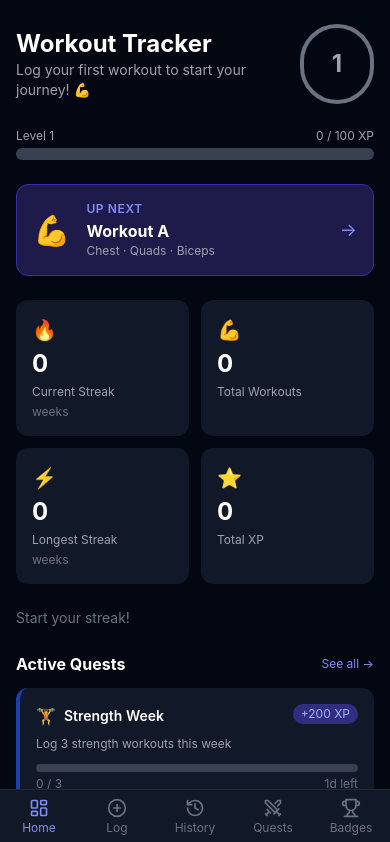
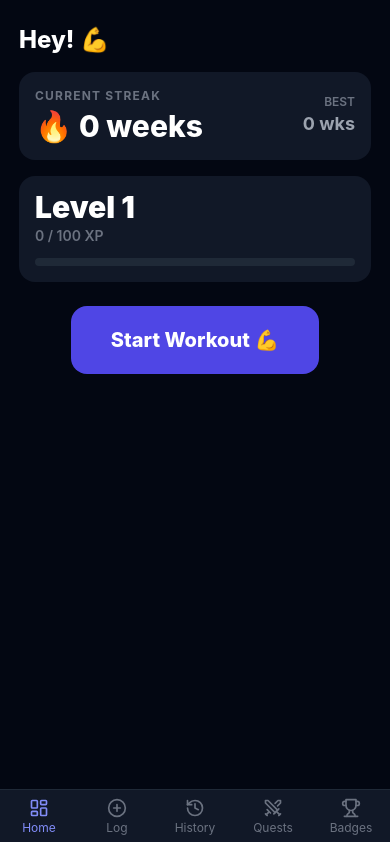
Before and after one commit to locoprowrestling/workouts, a React (Vite) app: page / in a window 390 px wide. Shown: the top 842 px of the page. Built offline with nearby package versions, Linux system fonts and the light colour scheme.

Commit message:
feat: redesign dashboard with achievements-first mobile layout

```diff
--- a/src/pages/Dashboard.tsx
+++ b/src/pages/Dashboard.tsx
@@ -1,109 +1,75 @@
-import { Link } from 'react-router-dom';
+import { useNavigate } from 'react-router-dom';
 import { useApp } from '../context/AppContext';
-import LevelBadge from '../components/ui/LevelBadge';
-import XPBar from '../components/ui/XPBar';
-import StreakCounter from '../components/ui/StreakCounter';
-import StatCard from '../components/ui/StatCard';
-import QuestCard from '../components/ui/QuestCard';
-import WorkoutCard from '../components/ui/WorkoutCard';
-import { WORKOUT_TEMPLATES } from '../constants/workoutTemplates';
-
-function getNextTemplate(sessions: { templateId: string | null }[]): string {
-  const last = sessions.find((s) => s.templateId === 'A' || s.templateId === 'B');
-  if (!last) return 'A';
-  return last.templateId === 'A' ? 'B' : 'A';
-}
-
-function getMotivation(totalWorkouts: number, streak: number): string {
-  if (totalWorkouts === 0) return "Log your first workout to start your journey! 💪";
-  if (streak === 0) return "Get back on track — your streak is waiting to be rebuilt!";
-  if (streak >= 10) return `${streak} weeks strong — you're unstoppable! ⚡`;
-  if (streak >= 5) return `${streak}-week streak — you're building a real habit! 🌊`;
-  return `${streak}-week streak — keep it going! 🔥`;
-}
+import { getRecentPRs } from '../lib/pr';
+import { LEVEL_THRESHOLDS } from '../constants/levels';
 
 export default function Dashboard() {
   const { state } = useApp();
-  const { profile, sessions, quests } = state;
+  const navigate = useNavigate();
+  const { profile, sessions } = state;
 
-  const nextTemplate = getNextTemplate(sessions);
-  const nextWorkout = WORKOUT_TEMPLATES.find((t) => t.id === nextTemplate);
-  const activeQuests = quests.filter((q) => !q.completed).slice(0, 3);
-  const recentSessions = sessions.slice(0, 5);
+  const recentPRs = getRecentPRs(sessions, 3);
+
+  const levelFloor = LEVEL_THRESHOLDS[profile.level - 1] ?? 0;
+  const levelCeiling = LEVEL_THRESHOLDS[profile.level] ?? levelFloor + 100;
+  const xpInLevel = profile.totalXP - levelFloor;
+  const xpNeeded = levelCeiling - levelFloor;
+  const percent = Math.min(100, Math.round((xpInLevel / xpNeeded) * 100));
 
   return (
-    <div className="px-4 py-6 max-w-lg mx-auto flex flex-col gap-6">
-      {/* Header */}
-      <div className="flex items-center justify-between">
+    <div className="flex flex-col items-center px-4 py-6 max-w-sm mx-auto gap-4">
+      <div className="w-full text-2xl font-extrabold text-white">Hey! 💪</div>
+
+      {/* Streak */}
+      <div className="w-full bg-gray-900 rounded-2xl p-4 flex items-center justify-between">
         <div>
-          <h1 className="text-2xl font-bold text-white">Workout Tracker</h1>
-          <p className="text-sm text-gray-400">{getMotivation(profile.totalWorkouts, profile.currentStreak)}</p>
+          <div className="text-xs font-bold text-gray-500 tracking-widest mb-1">CURRENT STREAK</div>
+          <div className="text-3xl font-extrabold text-white">🔥 {profile.currentStreak} weeks</div>
         </div>
-        <LevelBadge level={profile.level} size="lg" />
+        <div className="text-right">
+          <div className="text-xs font-semibold text-gray-500">BEST</div>
+          <div className="text-lg font-bold text-gray-400">{profile.longestStreak} wks</div>
+        </div>
       </div>
 
-      {/* XP Bar */}
-      <XPBar totalXP={profile.totalXP} level={profile.level} />
-
-      {/* Up Next */}
-      {nextWorkout && (
-        <Link to="/log" className="bg-indigo-950 border border-indigo-800 rounded-xl p-4 flex items-center gap-4 hover:bg-indigo-900 transition-colors">
-          <div className="text-3xl">{'A' === nextTemplate ? '💪' : '🔥'}</div>
-          <div className="flex-1">
-            <div className="text-xs text-indigo-400 font-semibold uppercase tracking-wider mb-0.5">Up Next</div>
-            <div className="font-bold text-white">{nextWorkout.name}</div>
-            <div className="text-xs text-gray-400">{nextWorkout.focus}</div>
-          </div>
-          <div className="text-indigo-400 text-lg">→</div>
-        </Link>
-      )}
-
-      {/* Stats */}
-      <div className="grid grid-cols-2 gap-3">
-        <StatCard icon="🔥" label="Current Streak" value={profile.currentStreak} sub="weeks" />
-        <StatCard icon="💪" label="Total Workouts" value={profile.totalWorkouts} />
-        <StatCard icon="⚡" label="Longest Streak" value={profile.longestStreak} sub="weeks" />
-        <StatCard icon="⭐" label="Total XP" value={profile.totalXP.toLocaleString()} />
-      </div>
-
-      {/* Streak display */}
-      <div className="flex items-center gap-2">
-        <StreakCounter streak={profile.currentStreak} />
-      </div>
-
-      {/* Active Quests */}
-      {activeQuests.length > 0 && (
-        <div>
-          <div className="flex items-center justify-between mb-3">
-            <h2 className="font-bold text-white">Active Quests</h2>
-            <Link to="/quests" className="text-xs text-indigo-400 hover:text-indigo-300">See all →</Link>
-          </div>
-          <div className="flex flex-col gap-3">
-            {activeQuests.map((q) => <QuestCard key={q.id} quest={q} />)}
+      {/* Recent PRs */}
+      {recentPRs.length > 0 && (
+        <div className="w-full">
+          <div className="text-xs font-bold text-gray-500 tracking-widest mb-2">RECENT PRs</div>
+          <div className="flex flex-col gap-2">
+            {recentPRs.map((pr) => (
+              <div key={pr.exerciseName} className="bg-stone-900 border border-amber-900 rounded-xl px-4 py-3">
+                <div className="text-amber-400 text-base font-extrabold">🏆 {pr.weight} lbs × {pr.reps}</div>
+                <div className="text-stone-400 text-sm font-medium mt-0.5">{pr.exerciseName}</div>
+              </div>
+            ))}
           </div>
         </div>
       )}
 
-      {/* Recent Activity */}
-      {recentSessions.length > 0 ? (
-        <div>
-          <div className="flex items-center justify-between mb-3">
-            <h2 className="font-bold text-white">Recent Activity</h2>
-            <Link to="/history" className="text-xs text-indigo-400 hover:text-indigo-300">See all →</Link>
-          </div>
-          <div className="flex flex-col gap-3">
-            {recentSessions.map((s) => <WorkoutCard key={s.id} session={s} />)}
-          </div>
+      {/* Level / XP */}
+      <div className="w-full bg-gray-900 rounded-2xl p-4">
+        <div className="text-3xl font-black text-white leading-none">Level {profile.level}</div>
+        <div className="text-sm font-semibold text-gray-500 mt-1 mb-3">
+          {xpInLevel.toLocaleString()} / {xpNeeded.toLocaleString()} XP
         </div>
-      ) : (
-        <div className="text-center py-8 text-gray-500">
-          <div className="text-4xl mb-3">🏋️</div>
-          <p>No workouts yet. Hit the gym and log your first session!</p>
-          <Link to="/log" className="mt-4 inline-block bg-indigo-600 hover:bg-indigo-500 text-white px-6 py-2 rounded-full text-sm font-semibold transition-colors">
-            Log Workout
-          </Link>
+        <div className="w-full bg-gray-800 rounded-full h-2 overflow-hidden">
+          <div
+            className="h-2 rounded-full bg-indigo-500 transition-all duration-700"
+            style={{ width: `${percent}%` }}
+          />
         </div>
-      )}
+      </div>
+
+      {/* CTA */}
+      <div className="flex justify-center w-full mt-2">
+        <button
+          onClick={() => navigate('/log')}
+          className="bg-indigo-600 hover:bg-indigo-500 text-white font-extrabold text-xl px-10 py-5 rounded-2xl transition-colors"
+        >
+          Start Workout 💪
+        </button>
+      </div>
     </div>
   );
 }
```
